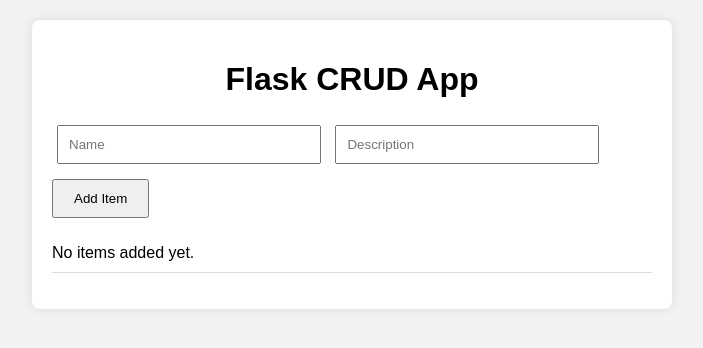
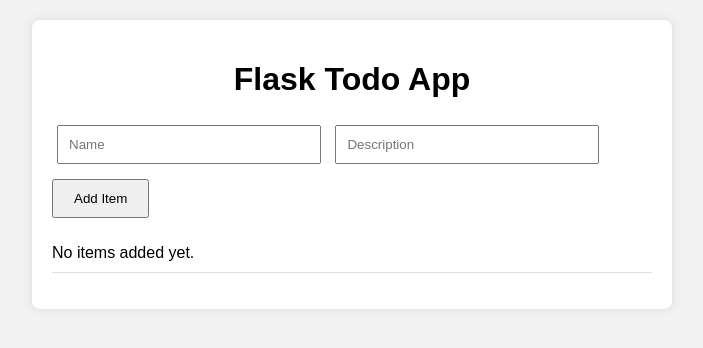
Before and after one commit to iampsrv/flask-app-aws-cicd, a Flask app: page / in a window 1280 px wide. Shown: the top 348 px of the page, without its empty margins (288-991 px from the left). Run offline with Flask 3, Linux system fonts and the light colour scheme.

Commit message:
Update index.html

```diff
--- a/templates/index.html
+++ b/templates/index.html
@@ -6,7 +6,7 @@
 </head>
 <body>
     <div class="container">
-        <h1>Flask CRUD App</h1>
+        <h1>Flask Todo App</h1>
         <form method="POST" action="/add" class="form">
             <input type="text" name="name" placeholder="Name" required>
             <input type="text" name="description" placeholder="Description">
```
